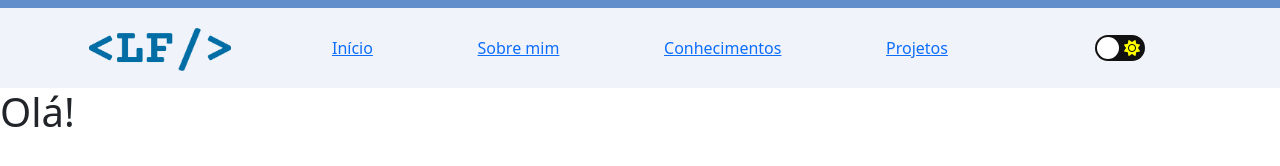
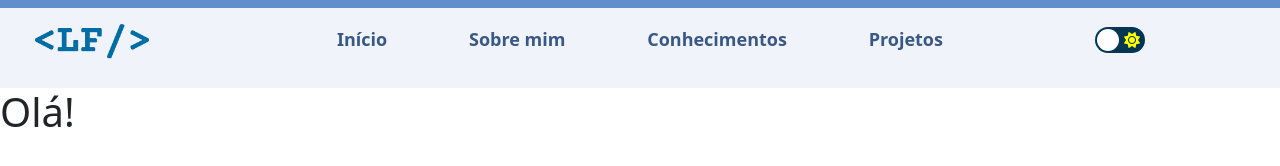
Before and after one commit to luisfernandoalima/portfolio, a plain HTML site: page index.html in a window 1280 px wide. Shown: the top 166 px of the page. Drawn offline with nearby package versions, Linux system fonts and the light colour scheme.

Commit message:
Conclusão do header (PC)

```diff
--- a/assets/css/header.css
+++ b/assets/css/header.css
@@ -28,7 +28,7 @@ main {
 }
 
 .imgLogo {
-    height: 10vh;
+    width: 54%;
 }
 
 nav {
@@ -37,6 +37,20 @@ nav {
     justify-content: space-between;
 }
 
+nav a{
+    padding: 5px;
+    text-decoration: none;
+    font-weight: bold;
+    color: var(--text);
+    font-size: 18px;
+    transition: .3s;
+}
+
+nav a:hover{
+    background-color: var(--bgHoverLink);
+    border-radius: 50px;
+}
+
 .checkboxArea,
 .imgArea {
     display: flex;
--- a/assets/css/objects.css
+++ b/assets/css/objects.css
@@ -5,7 +5,7 @@
 }
 
 .label{
-    background-color: #111;
+    background-color: #003554;
     border-radius: 50px;
     cursor: pointer;
     display: flex;
--- a/assets/css/style.css
+++ b/assets/css/style.css
@@ -6,6 +6,8 @@
     --bgColor2:#B1C9EF;
     --bgColor3:#628ECB;
     --title: #006DA4;
+    --text: #395886;
+    --bgHoverLink:#B1C9EF;
 }
 
 .darkMode:root {
@@ -14,6 +16,8 @@
     --bgColor2:#022B42;
     --bgColor3: #006DA4;
     --title:#638ECB;
+    --text: #006DA4;
+    --bgHoverLink:#003554;
 }
 
 
```
